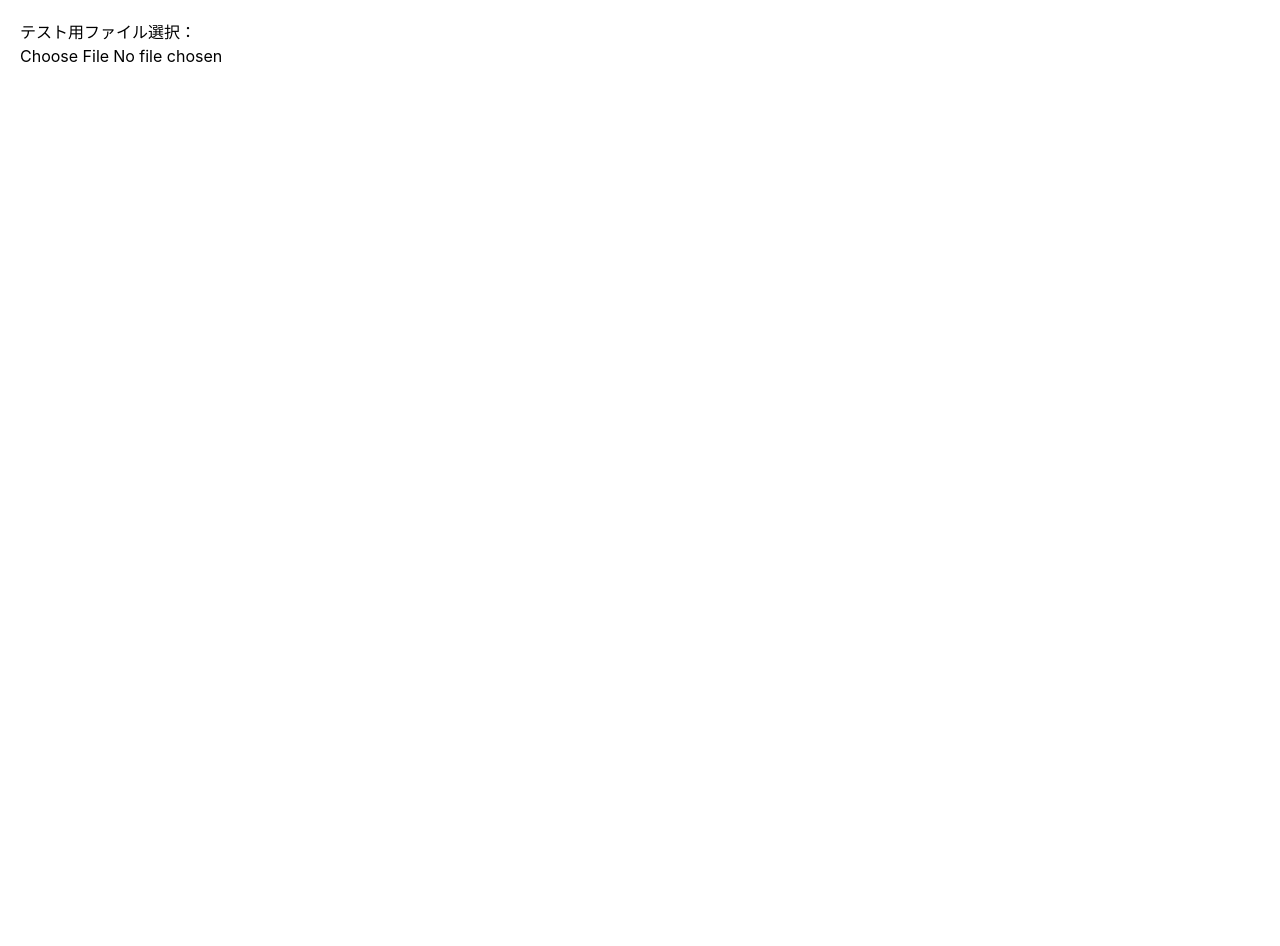
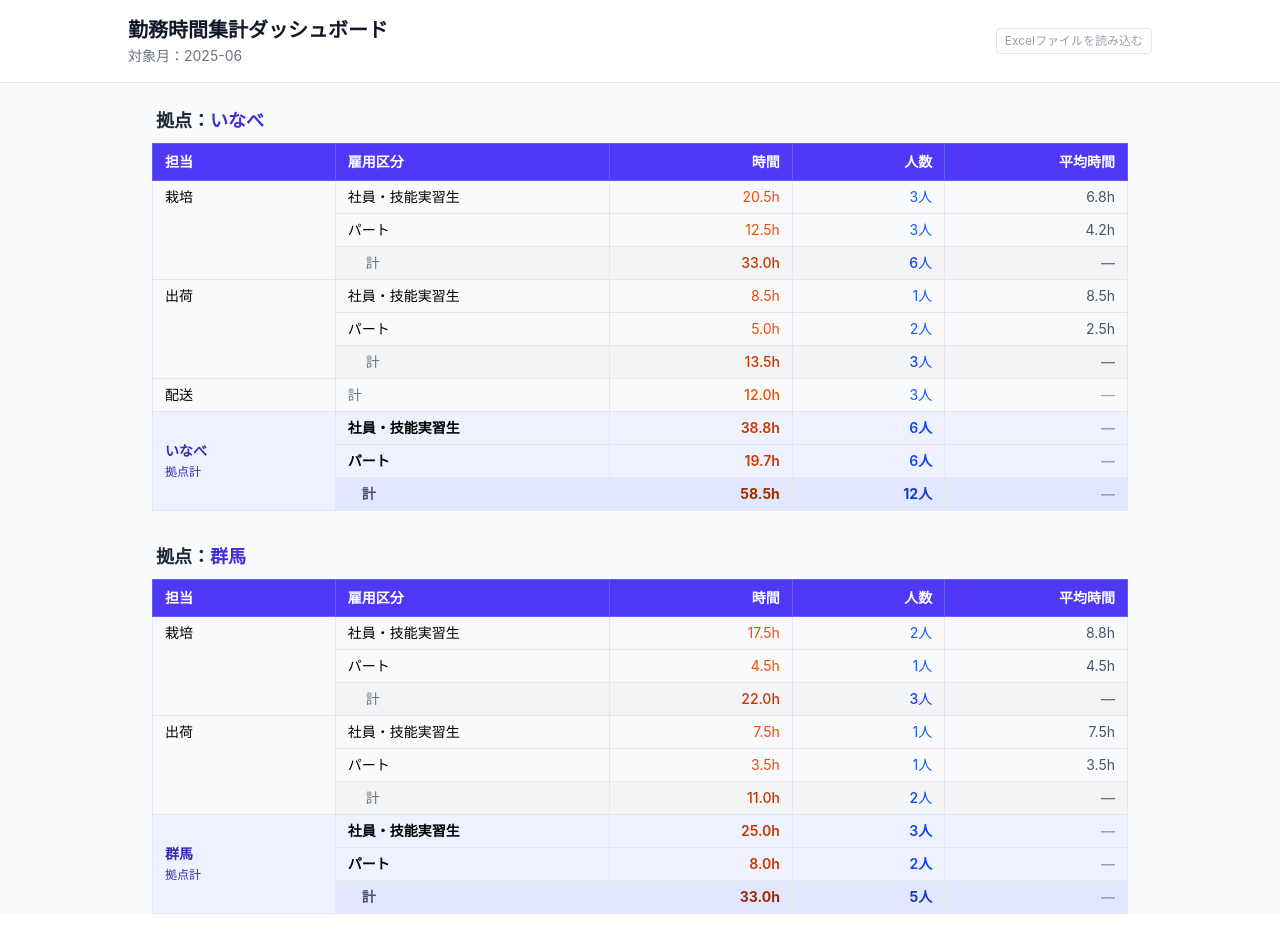
Before and after one commit to mkodama-dotcom/wh_sum_10ff, a React (Vite) app: page / in a window 1280 px wide. Before the commit the page ends 800 px from the top, so only its background shows below. Built offline with nearby package versions, Linux system fonts and the light colour scheme.

Commit message:
Fix FileUploader: remove display:none, show input directly; remove test App.tsx

```diff
--- a/src/App.tsx
+++ /dev/null
@@ -1,12 +0,0 @@
-export function App() {
-  return (
-    <div style={{ padding: 20 }}>
-      <p>テスト用ファイル選択：</p>
-      <input
-        type="file"
-        accept=".xlsx"
-        onChange={(e) => console.log('テスト：ファイル選択された', e.target.files?.[0]?.name)}
-      />
-    </div>
-  );
-}
--- a/src/components/FileUploader.tsx
+++ b/src/components/FileUploader.tsx
@@ -1,23 +1,14 @@
-import { useRef } from 'react';
-
 export function FileUploader({ onFile }: { onFile: (file: File) => void }) {
-  const inputRef = useRef<HTMLInputElement>(null);
-
   return (
     <div>
       <input
-        ref={inputRef}
         type="file"
         accept=".xlsx"
-        style={{ display: 'none' }}
         onChange={(e) => {
           const file = e.target.files?.[0];
           if (file) onFile(file);
         }}
       />
-      <button onClick={() => inputRef.current?.click()}>
-        Excelファイルを読み込む
-      </button>
     </div>
   );
 }
--- a/src/main.tsx
+++ b/src/main.tsx
@@ -1,10 +1,10 @@
 import { StrictMode } from 'react'
 import { createRoot } from 'react-dom/client'
 import './index.css'
-import { App } from './App'
+import { Dashboard } from './components/Dashboard'
 
 createRoot(document.getElementById('root')!).render(
   <StrictMode>
-    <App />
+    <Dashboard />
   </StrictMode>,
 )
```
